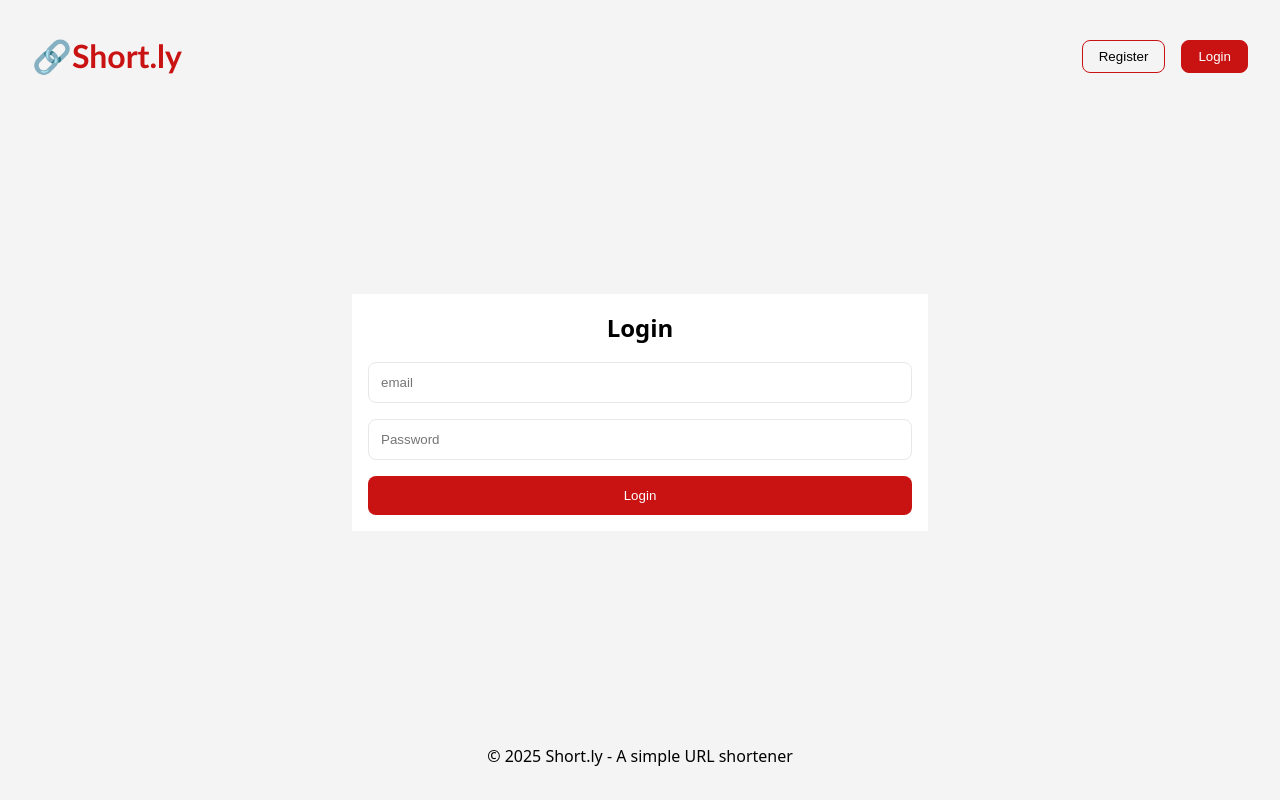
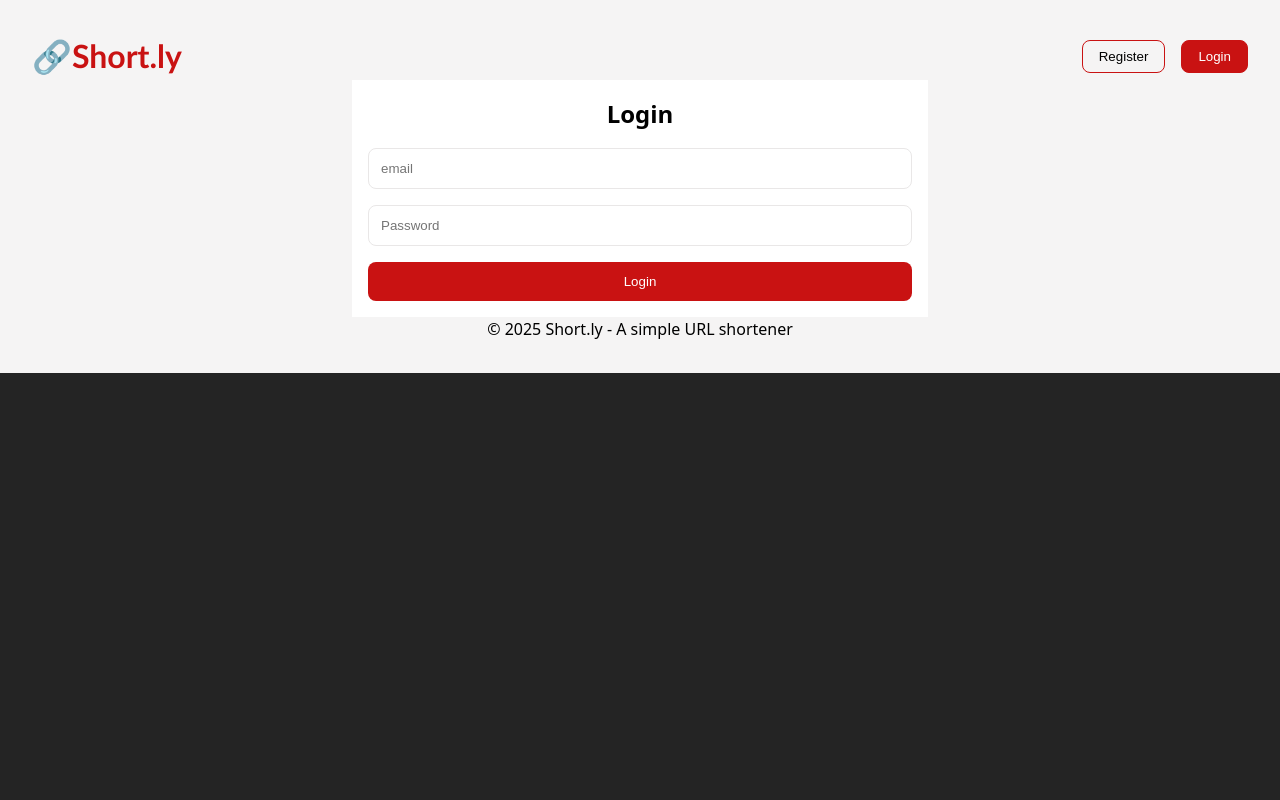
Before and after one commit to Mbiydzenyuy3/feature-rich-url-shortner, a React (Vite) app: page /login in a window 1280 px wide. Built offline with nearby package versions, Linux system fonts and the light colour scheme; no server answers.

Commit message:
added urls shortener to the frontend logic

```diff
--- a/src/App.css
+++ b/src/App.css
@@ -9,7 +9,6 @@
   margin: 0 auto;
   padding: 2rem;
   text-align: center;
-  height: 100vh;
   display: flex;
   flex-direction: column;
   justify-content: space-between;
@@ -18,7 +17,6 @@
 body {
   color: #000;
   background-color: #f5f4f4;
-  height: 100vh;
   font-size: 16px;
 }
 
@@ -83,6 +81,8 @@ form {
 #longurl {
   width: 100%;
   display: flex;
+  flex-direction: column;
+  gap: 32px;
   align-items: center;
   justify-content: center;
   background-color: #fff;
--- a/src/components/ShortenInput.jsx
+++ b/src/components/ShortenInput.jsx
@@ -1,102 +1,3 @@
-// import { useState } from "react";
-// import api from "../api.js";
-
-// export default function ShortenForm({ onShortened }) {
-//   const [longUrl, setLongUrl] = useState("");
-//   const [customCode, setCustomCode] = useState("");
-//   const [expireInDays, setExpireInDays] = useState("");
-//   const [shortenedUrl, setShortenedUrl] = useState(""); // State for holding the shortened URL
-
-//   const handleSubmit = async (e) => {
-//     e.preventDefault();
-
-//     if (
-//       !longUrl.trim().startsWith("http://") &&
-//       !longUrl.trim().startsWith("https://")
-//     ) {
-//       alert("Please include http:// or https:// in your URL");
-//       return;
-//     }
-
-//     try {
-//       const requestData = {
-//         longUrl,
-//       };
-//       console.log(longUrl);
-
-//       if (customCode) {
-//         requestData.customCode = customCode;
-//       }
-
-//       if (expireInDays) {
-//         requestData.expireInDays = parseInt(expireInDays, 10);
-//       }
-
-//       const response = await api.post("/api/shorten/shortener", requestData);
-//       const { shortened_URL } = response.data; // Get the shortened URL from the response
-
-//       // Update the state with the shortened URL
-//       setShortenedUrl(shortened_URL);
-
-//       // Clear the form fields
-//       setLongUrl("");
-//       setCustomCode("");
-//       setExpireInDays("");
-
-//       // Optionally, you can call `onShortened()` here, if you want to trigger some parent callback
-//       onShortened();
-//     } catch (err) {
-//       console.error("Error response:", err.response?.data);
-//       if (err.response?.data?.errors?.length) {
-//         alert("Errors: " + err.response.data.errors.join(", "));
-//       } else {
-//         alert(
-//           "Shortening failed: " + (err.response?.data?.message || err.message)
-//         );
-//       }
-//     }
-//   };
-
-//   return (
-//     <form id="longurl" onSubmit={handleSubmit}>
-//       <input
-//         className="input-form"
-//         type="url"
-//         value={longUrl}
-//         onChange={(e) => setLongUrl(e.target.value)}
-//         placeholder="Enter long URL"
-//         required
-//       />
-//       {/* <input
-//         type="text"
-//         value={customCode}
-//         onChange={(e) => setCustomCode(e.target.value)}
-//         placeholder="Custom short code (optional)"
-//       /> */}
-//       {/* <input
-//         type="number"
-//         value={expireInDays}
-//         onChange={(e) => setExpireInDays(e.target.value)}
-//         placeholder="Expire in days (optional)"
-//         min="1"
-//       /> */}
-//       <button className="submit" type="submit">
-//         Shorten
-//       </button>
-
-//       {/* Display the shortened URL after successful creation */}
-//       {shortenedUrl && (
-//         <div>
-//           <p>Shortened URL:</p>
-//           <a href={shortenedUrl} target="_blank" rel="noopener noreferrer">
-//             {shortenedUrl}
-//           </a>
-//         </div>
-//       )}
-//     </form>
-//   );
-// }
-
 // src/components/ShortenInput.jsx
 import { useState } from "react";
 import { apiFetch } from "../api.js";
@@ -148,6 +49,7 @@ export default function ShortenForm({ onShortened }) {
 
   return (
     <form id="longurl" onSubmit={handleSubmit}>
+      <div className="input-button">
         <input
           className="input-form"
           type="url"
@@ -159,7 +61,7 @@ export default function ShortenForm({ onShortened }) {
         <button className="submit" type="submit">
           Shorten
         </button>
-
+      </div>
       {shortenedUrl && (
         <div>
           <p>Shortened URL:</p>
```
Also changed, not shown: src/api.js (+0 -16 lines), src/pages/dashboard.jsx (+0 -66 lines), src/pages/login.jsx (+0 -41 lines), src/pages/register.jsx (+0 -44 lines). Lines whose indentation alone changed are shown as unchanged.
